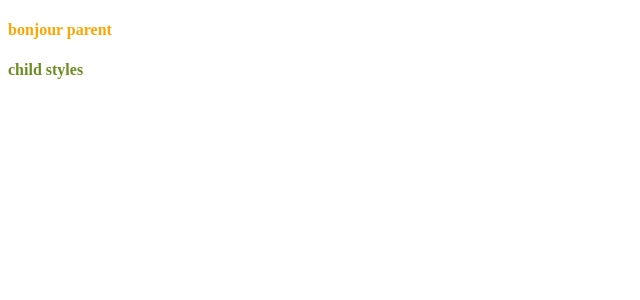
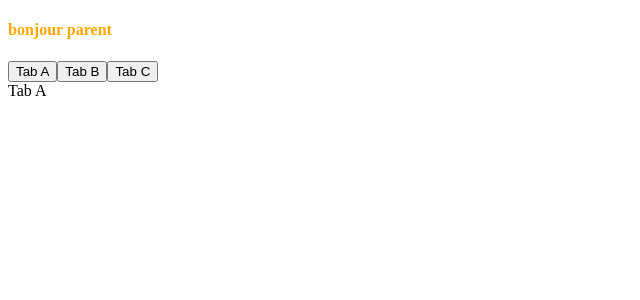
Before and after one commit to lapinRagnar/vue3_tuto, a Vue app: page / in a window 1280 px wide. Shown: the top 300 px of the page, without its empty margins (0-640 px from the left). Built offline with nearby package versions, Linux system fonts and the light colour scheme.

Commit message:
15 - dynamic component - on fait comme ca avant

```diff
--- a/src/App.vue
+++ b/src/App.vue
@@ -1,19 +1,28 @@
 <template >
 
   <h4>bonjour parent</h4>
-  <child-styles></child-styles>
+  <button @click="activeTab = 'TabA'">Tab A</button>
+  <button @click="activeTab = 'TabB'">Tab B</button>
+  <button @click="activeTab = 'TabC'">Tab C</button>
+
+  <TabA v-if="activeTab === 'TabA'"></TabA>
+  <TabB v-if="activeTab === 'TabB'"></TabB>
+  <TabC v-if="activeTab === 'TabC'"></TabC>
+
 </template>
 
 <script>
 
-import ChildStyles from './components/ChildStyles.vue'
+import TabA from './components/TabA.vue'
+import TabB from './components/TabB.vue'
+import TabC from './components/TabC.vue'
 
 export default {
   name: 'App',
-  components: { ChildStyles },
+  components: { TabA, TabB, TabC },
   data(){
     return {
-
+      activeTab: 'TabA'
     }
   },
   methods: {},
--- /dev/null
+++ b/src/components/TabA.vue
@@ -0,0 +1,13 @@
+<template>
+  <div>Tab A</div>
+</template>
+
+<script>
+export default {
+  name: 'TabA'
+}
+</script>
+
+<style>
+
+</style>
--- /dev/null
+++ b/src/components/TabB.vue
@@ -0,0 +1,13 @@
+<template>
+  <div>Tab B</div>
+</template>
+
+<script>
+export default {
+  name: 'TabB'
+}
+</script>
+
+<style>
+
+</style>
--- /dev/null
+++ b/src/components/TabC.vue
@@ -0,0 +1,13 @@
+<template>
+  <div>Tab C</div>
+</template>
+
+<script>
+export default {
+  name: 'TabC'
+}
+</script>
+
+<style>
+
+</style>
```
